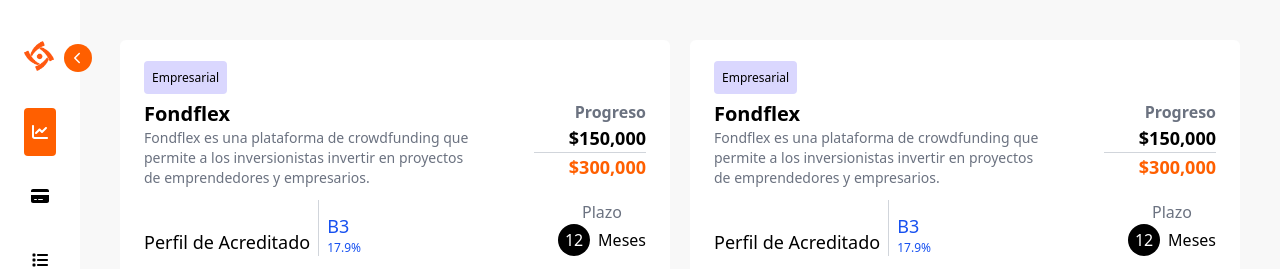
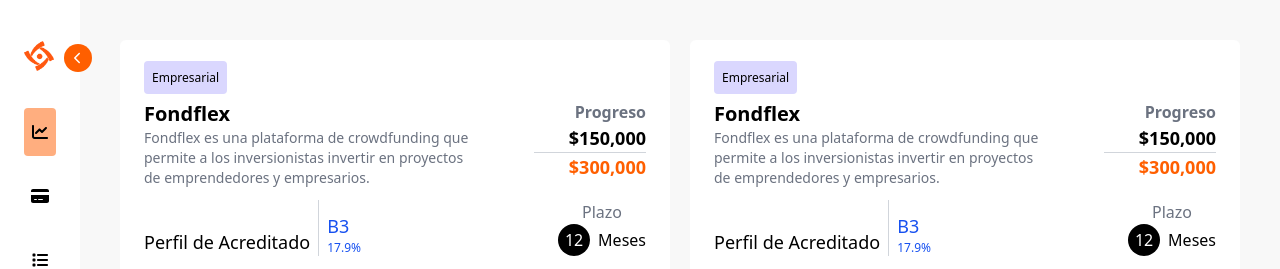
Before and after one commit to aldonavarretefp/fondflex-frontend, a React (Create React App) app: page / in a window 1280 px wide. Shown: the top 269 px of the page. Built offline with nearby package versions, Linux system fonts and the light colour scheme.

Commit message:
Changed sidebar selected opacity color

```diff
--- a/src/dashboard/components/Sidebar.tsx
+++ b/src/dashboard/components/Sidebar.tsx
@@ -81,7 +81,7 @@
         {sidebarLinks.map((link, index) => (
           <div
             key={index}
-            className={`${selectedItem === index ? "bg-accent text-white" : "hover:bg-gray-300"} mt-4 cursor-pointer flex flex-row items-center h-12 w-full ${isSideBarExpanded ? "px-4 justify-start" : "justify-center"} rounded transition-colors duration-100`}
+            className={`${selectedItem === index ? "bg-accent/50" : "hover:bg-gray-300"} mt-4 cursor-pointer flex flex-row items-center h-12 w-full ${isSideBarExpanded ? "px-4 justify-start" : "justify-center"} rounded transition-colors duration-100`}
             onClick={() => setSelectedItem(index)}
           >
               <FontAwesomeIcon icon={link.icon} className={`${isSideBarExpanded ? "pr-2" : ""}`} size="1x" />
```
